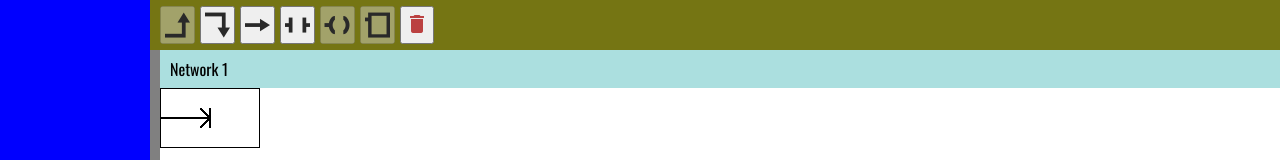
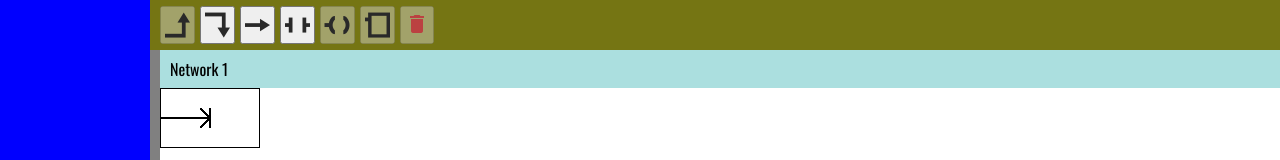
Before and after one commit to PatricioFlood/Flood-Ladder, a Vue app: page / in a window 1280 px wide. Shown: the top 160 px of the page. Built offline with nearby package versions, Linux system fonts and the light colour scheme.

Commit message:
CanDelete

```diff
--- a/src/components/PanelTop.vue
+++ b/src/components/PanelTop.vue
@@ -27,7 +27,7 @@
                         <li @click="putSymbol('ctu', 'block')">CTU</li>
                     </ul>
                 </div>
-    <button @click="deleteSymbol"><span class="material-icons trash">delete</span></button>
+    <button @click="deleteSymbol" :disabled="!canDelete"><span class="material-icons trash">delete</span></button>
     </div>
 </template>
 <script>
@@ -71,8 +71,12 @@ export default {
             else
                 return false
         })
+        const canDelete = computed(() => {
+            var symbol = store.getters.box({property: "symbol"})
+            return (selected.value.r != -1 && symbol != "center-input" && symbol != "start" && symbol != "continue")
+        })
 
-        return{putSymbol, deleteSymbol, menu, closeMenu, selected, canPut, canPutFinal, canPutTop}
+        return{putSymbol, deleteSymbol, menu, closeMenu, selected, canPut, canPutFinal, canPutTop, canDelete}
     },
 }
 </script>
```
